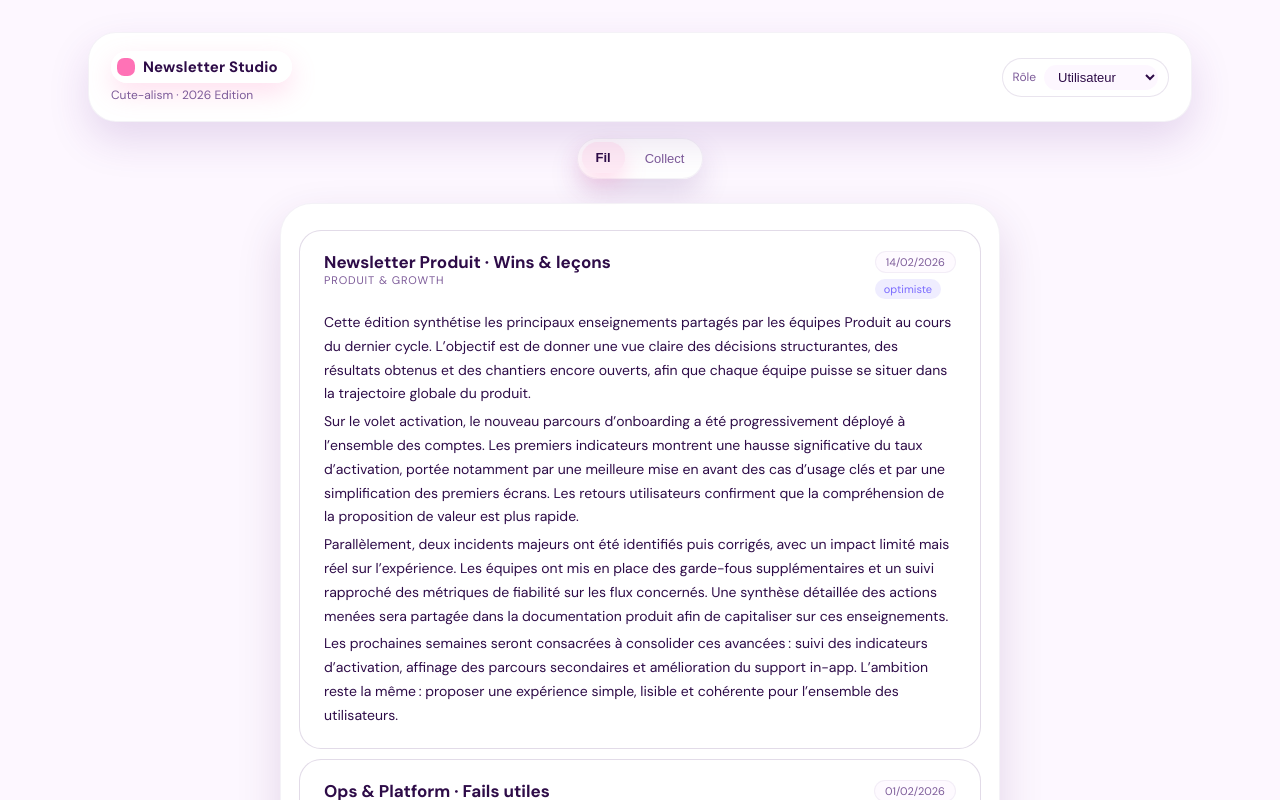
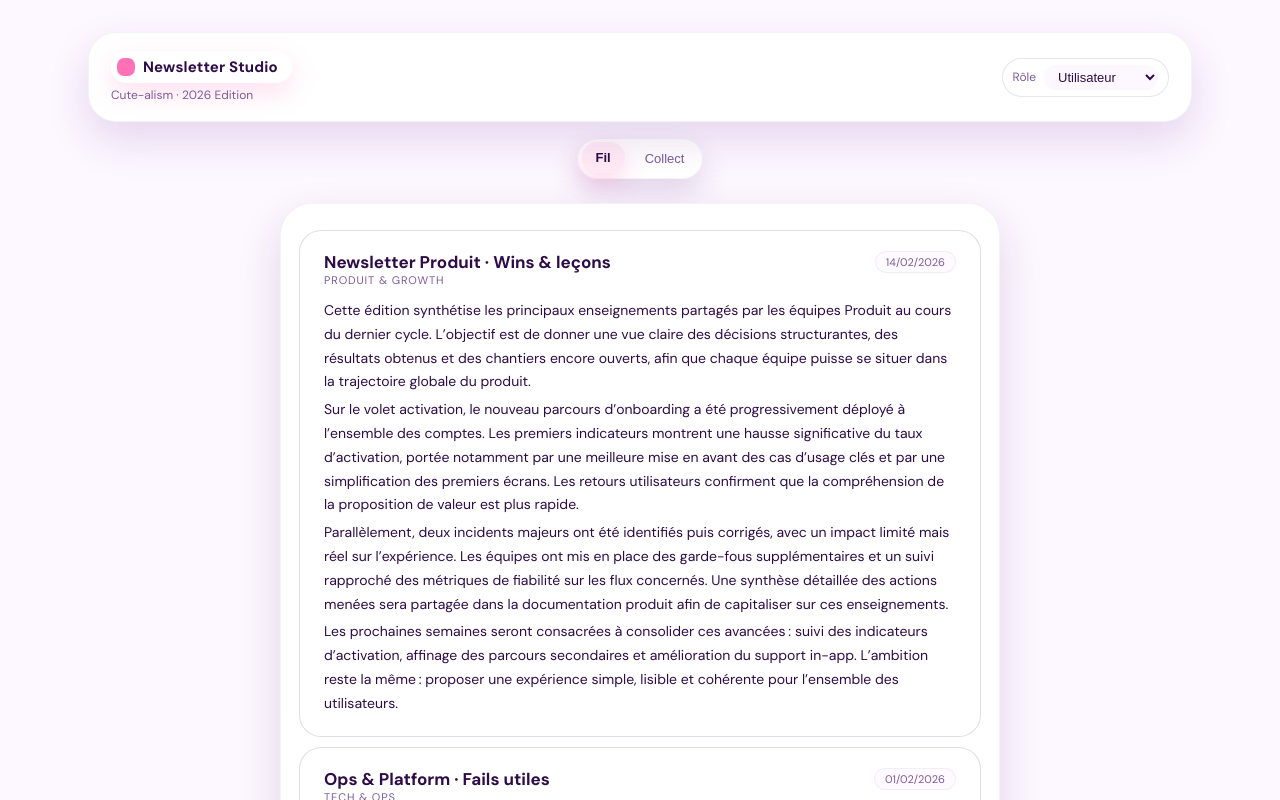
Before and after one commit to agentdouble/Newsletter, a React (Vite) app in the folder frontend/: page / in a window 1280 px wide. Shown: the top 800 px of the page. Built offline with nearby package versions, Linux system fonts and the light colour scheme.

Commit message:
style(frontend): remove mood tags from feed

```diff
--- a/frontend/src/App.jsx
+++ b/frontend/src/App.jsx
@@ -20,7 +20,6 @@ const mockNewsletters = [
     id: 'nl-001',
     title: 'Newsletter Produit · Wins & leçons',
     date: '2026-02-14',
-    mood: 'optimiste',
     audience: 'Produit & Growth',
     body:
       "Cette édition synthétise les principaux enseignements partagés par les équipes Produit au cours du dernier cycle. " +
@@ -39,7 +38,6 @@ const mockNewsletters = [
     id: 'nl-002',
     title: 'Ops & Platform · Fails utiles',
     date: '2026-02-01',
-    mood: 'radical honesty',
     audience: 'Tech & Ops',
     body:
       "Cette édition est centrée sur l’analyse des incidents récents et sur les mesures prises pour renforcer la robustesse de la plateforme. " +
@@ -271,7 +269,6 @@ function FeedTab({ newsletters }) {
                   <span className="tag tag--soft">
                     {new Date(nl.date).toLocaleDateString('fr-FR')}
                   </span>
-                  {nl.mood && <span className="mood-pill">{nl.mood}</span>}
                 </div>
               </header>
               <div className="newsletter-body">
--- a/frontend/src/styles.css
+++ b/frontend/src/styles.css
@@ -309,16 +309,6 @@ body {
   margin: 4px 0 0;
   font-size: 14px;
   line-height: 1.7;
-}
-
-.mood-pill {
-  align-self: flex-start;
-  margin-top: 2px;
-  font-size: 11px;
-  padding: 3px 9px;
-  border-radius: 999px;
-  background: rgba(123, 108, 255, 0.12);
-  color: var(--accent-alt);
 }
 
 .tag {
```
